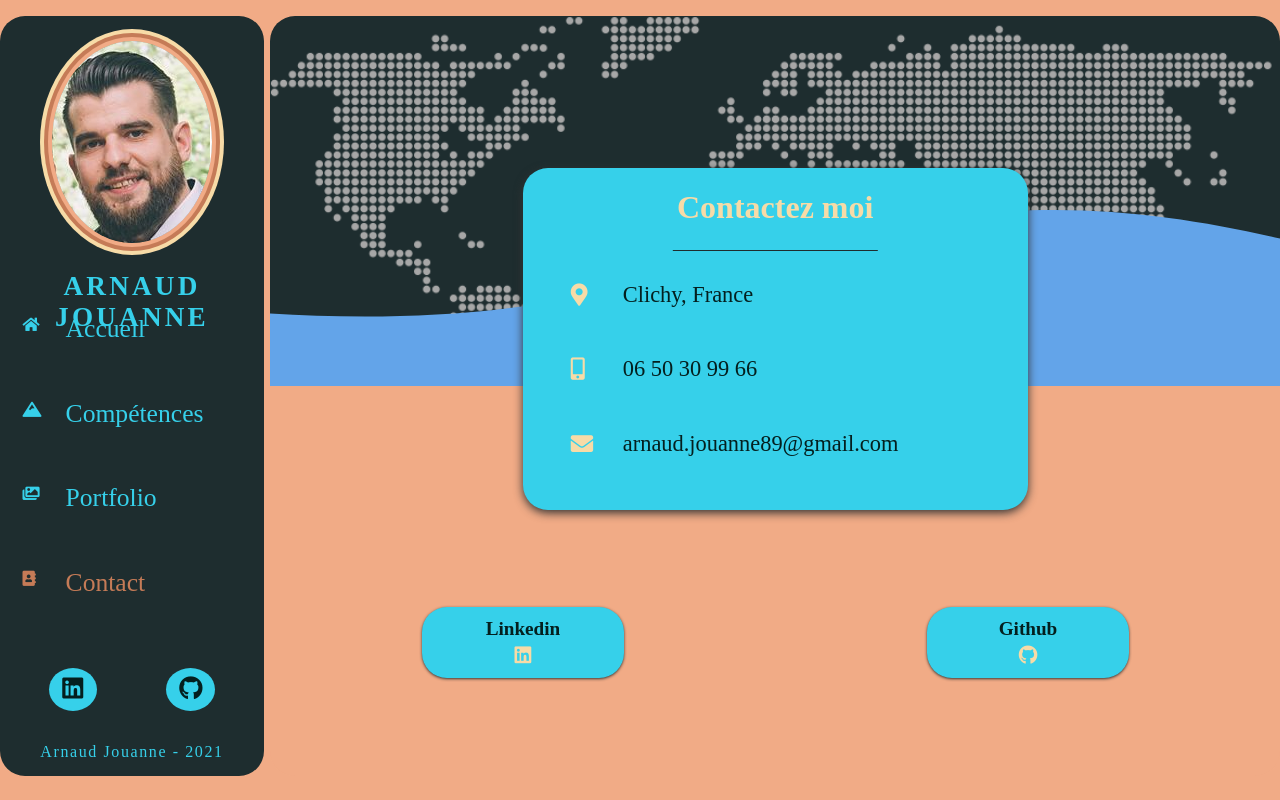
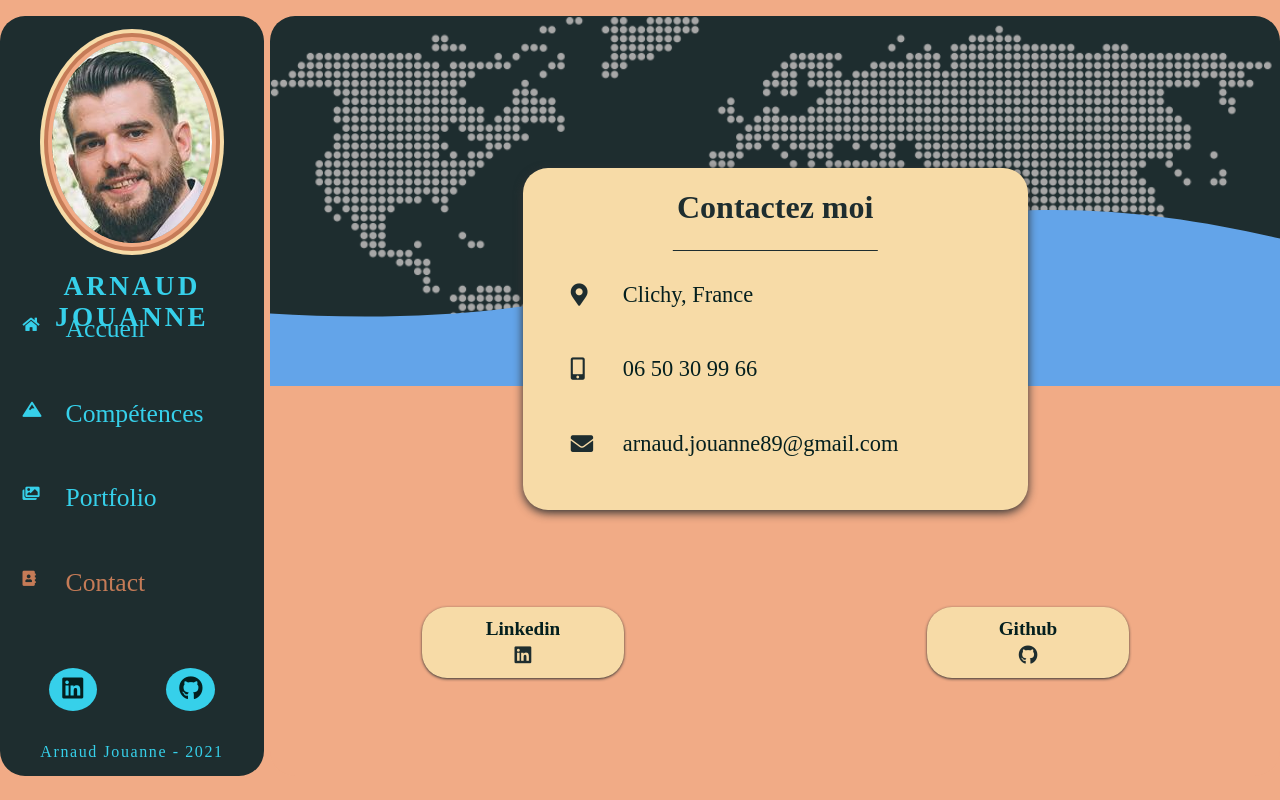
Before and after one commit to Nonos2k12/Site_CV_React, a React (Create React App) app: page /contact in a window 1280 px wide. Built offline with nearby package versions, Linux system fonts and the light colour scheme; a web font is replaced by a local one.

Commit message:
Finish the style of the site

```diff
--- a/src/data/portfolioData.js
+++ b/src/data/portfolioData.js
@@ -10,7 +10,7 @@ export const portfolioData = [
   },
   {
     id: 2,
-    name: "Social Network (Twitter's like)",
+    name: "Social Network (Twitter like)",
     languages: ["tous", "javascript", "css", "react"],
     languagesIcons: ["fab fa-js", "fab fa-css3-alt", "fab fa-react"],
     source: "https://github.com/Nonos2k12/Projet-Doranco-RS",
--- a/src/styles/pages/_contact.scss
+++ b/src/styles/pages/_contact.scss
@@ -37,7 +37,7 @@
   }
   .contactBox {
     grid-area: 2;
-    background: $color-5;
+    background: $color-2;
     margin: 0 auto;
     padding: 1rem 3rem;
     z-index: 2;
@@ -51,7 +51,7 @@
       text-align: center;
       margin-top: 0.3rem;
       position: relative;
-      color: $color-2;
+      color: $color-1;
 
       &:after {
         content: "";
@@ -78,7 +78,7 @@
         font-size: 1.4rem;
         position: absolute;
         transform: translateY(2px);
-        color: $color-2;
+        color: $color-1;
       }
       span {
         font-size: 1.4rem;
@@ -109,7 +109,7 @@
       a {
         width: 20%;
         font-size: 1.2rem;
-        background: $color-5;
+        background: $color-2;
         border-radius: $borderRadius;
         display: inline-block;
         padding: 0.7rem 0;
@@ -124,7 +124,7 @@
         }
 
         i {
-          color: $color-2;
+          color: $color-1;
           margin-top: 0.3rem;
         }
       }
```
